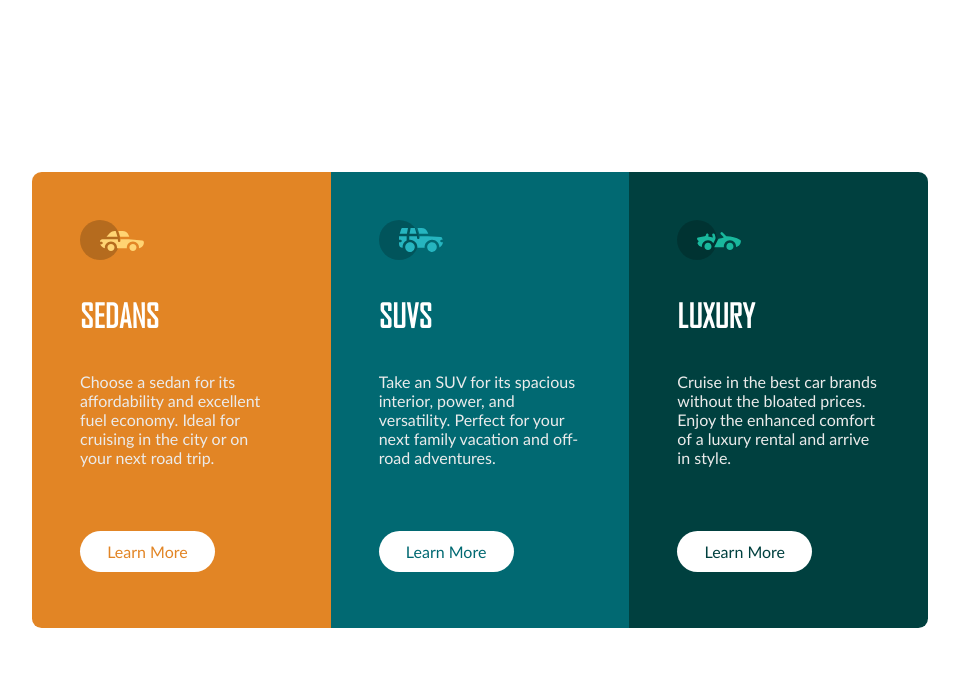
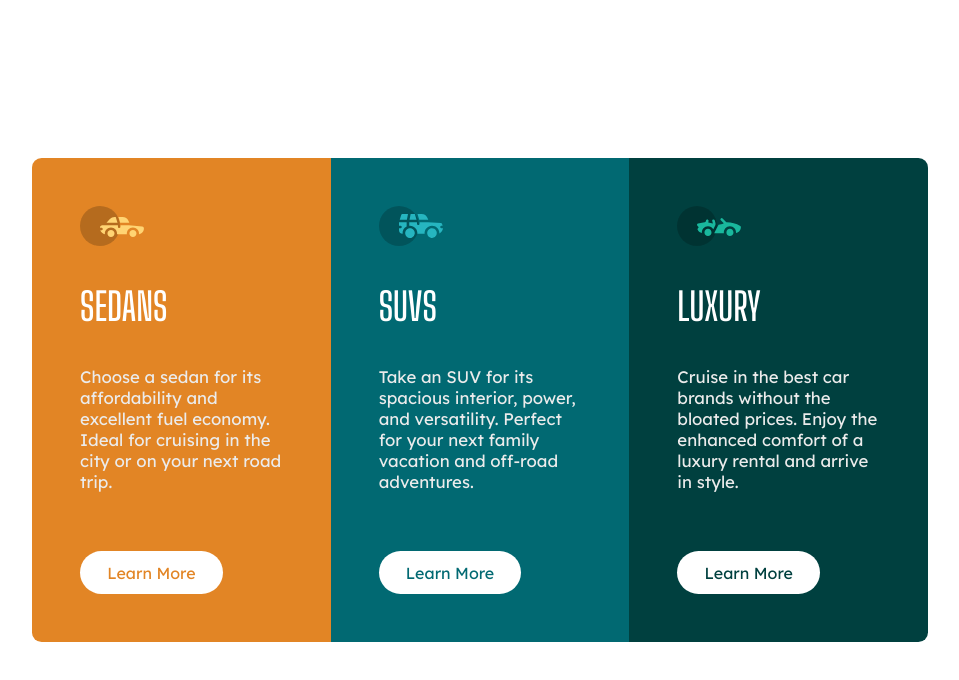
Before and after one commit to PuppetDart/frontmentor_designs, a plain HTML site: page 04 Car Types 3 Column Card component/car_index.html in a window 1280 px wide. Shown: the whole page, without its empty margins (160-1119 px from the left). Drawn offline with Linux system fonts and the light colour scheme.

Commit message:
Minor changes for font & sizing

```diff
--- a/01 NFT Review Card Component/style.css
+++ b/01 NFT Review Card Component/style.css
@@ -1,9 +1,14 @@
+@font-face {
+    font-family: outfit;
+    src: url(Outfit-VariableFont_wght.ttf);
+}
 body, #card, #metrics, #metrics div, #credits, #cardImg{
     display: flex
 }
 body{
-    font-family: 'Gill Sans', 'Gill Sans MT', Calibri, 'Trebuchet MS', sans-serif;
     justify-content: center;
+
+    font-family: outfit;
     background: #0d1a2d;
 
     padding: 0 1em;
@@ -65,7 +70,7 @@ body, #cardImg, #metrics div, #credits{
     margin: 0.3em 0 0 0
 }
 #desc{
-    font-size: 1.2em;
+    font-size: 18px;
     margin: 0
 }
 #desc, #day, #credits{
--- a/04 Car Types 3 Column Card component/style.css
+++ b/04 Car Types 3 Column Card component/style.css
@@ -1,6 +1,10 @@
 @font-face {
-    font-family: AgencyFB;
-    src: url(agencyFB.ttf)
+    font-family: BigShoulders;
+    src: url(BigShouldersDisplay-SemiBold.ttf);
+}
+@font-face {
+    font-family: LexendDeca;
+    src: url(LexendDeca-VariableFont_wght.ttf);
 }
 
 body, #card, .col{
@@ -10,9 +14,10 @@ body{
     justify-content: center;
     align-items: center;
 
-    font-family: 'Trebuchet MS', 'Lucida Sans Unicode';
+    font-family: LexendDeca;
     color: rgb(235, 235, 235);
 
+    background: hsla(0, 0%, 100%, 0.75);
     height: 100vh;
     margin: 0
 }
@@ -22,7 +27,7 @@ body{
     overflow: hidden;
 
     border-radius: 0.6em;
-    height: 28.5em;
+    height: fit-content;
     min-width: 50em;
     max-width: 70%;
 }
@@ -32,7 +37,7 @@ body{
     flex-flow: column;
     justify-content: start;
     align-items: start;
-    gap: 1em;
+    gap: 0.7em;
 
     width: 13em;
     padding: 3em
@@ -48,10 +53,13 @@ body{
 }
 
 .title{
-    font-family: AgencyFB;
+    font-family: BigShoulders;
+    font-size: 2.4rem;
     color: white
 }
-
+.desc{
+    font-size: 1.05rem;
+}
 .button{
     background: white;
 
--- a/05 Profile Card Component/style.css
+++ b/05 Profile Card Component/style.css
@@ -42,9 +42,7 @@ body{
     background-color: white;
 
     border-radius: 1rem;
-    height: 50%;
-    min-height: 20rem;
-
+    height: 23.5rem;
 }
 
 /* [#card -> #banner, #content] */
--- a/07 Social Proof Section/style.css
+++ b/07 Social Proof Section/style.css
@@ -123,13 +123,14 @@ h1{
         width: 100%;
         flex-flow: row;
         justify-content: center;
-        gap: 10%
+        gap: 8%
     }
     #intro{
         max-width: 28rem;
         min-width: 20rem;
     }
     h1{
+        font-variation-settings: "wght" 700;
         font-size: 2.8rem;
         padding: 0;
     }
@@ -145,8 +146,8 @@ h1{
         gap: 2rem;
 
         padding: 1rem 2rem;
-        width: 24rem;
-        font-size: 0.95rem;
+        width: 22.5rem;
+        font-size: 0.8rem;
     }
     .rating:first-child{
         align-self: start;
@@ -159,9 +160,11 @@ h1{
     }
     #reviews{
         flex-flow: row;
+        justify-content: space-between;
+        gap: 1.5rem;
+
         font-size: 0.8rem;
-        height: 16rem;
-        gap: 1.5rem;
+        height: 17rem;
     }
     .review{
         line-height: 1.2rem;
```
Also changed, not shown: 01 NFT Review Card Component/nft_index.html (+2 -2 lines), 02 Order Summary Component/style.css (+13 -8 lines), 01 NFT Review Card Component/Outfit-VariableFont_wght.ttf (added), 04 Car Types 3 Column Card component/BigShouldersDisplay-SemiBold.ttf (added), 04 Car Types 3 Column Card component/LexendDeca-VariableFont_wght.ttf (added), 04 Car Types 3 Column Card component/agencyFB.ttf (deleted).
